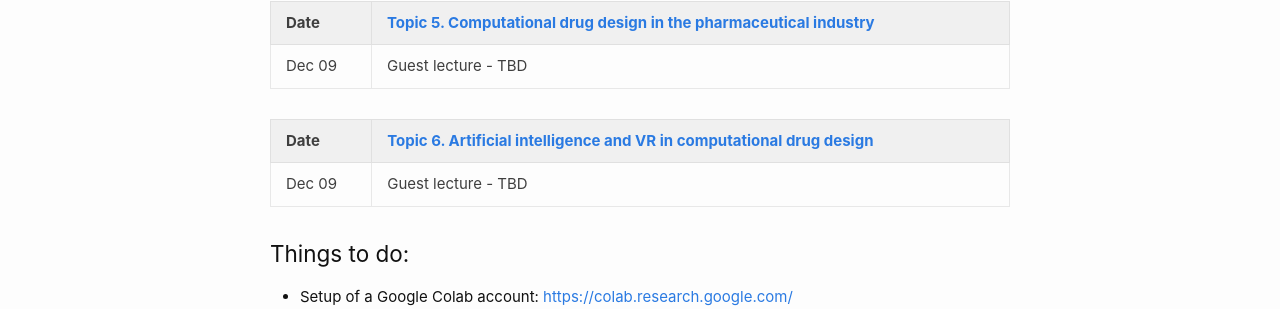
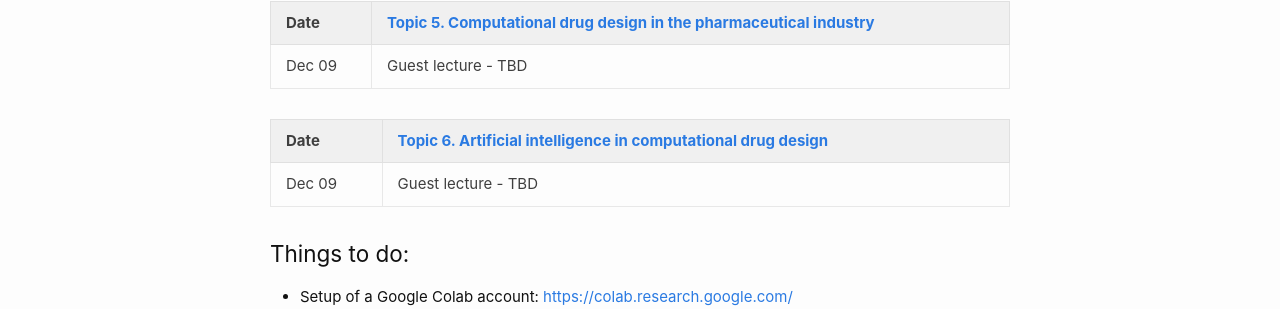
Before and after one commit to UAMCAntwerpen/2040FBDBIC, a Jekyll site: the page built from Planning.md, in a window 1280 px wide. Shown: the part 950-1259 px from the top of the page. Built offline with Jekyll 4.4.1, drawn with Linux system fonts in a browser that asks for light colours.

```diff
--- a/Planning.md
+++ b/Planning.md
@@ -37,9 +37,9 @@
 | Dec 09 | Guest lecture - TBD                                                               |
 
 
-| Date   | [Topic 6. Artificial intelligence and VR in computational drug design](Topic_06.md)  |
-|:-------|:-------------------------------------------------------------------------------------|
-| Dec 09 | Guest lecture - TBD                                                                  |
+| Date   | [Topic 6. Artificial intelligence in computational drug design](Topic_06.md)  |
+|:-------|:------------------------------------------------------------------------------|
+| Dec 09 | Guest lecture - TBD                                                           |
 
 
 
```
